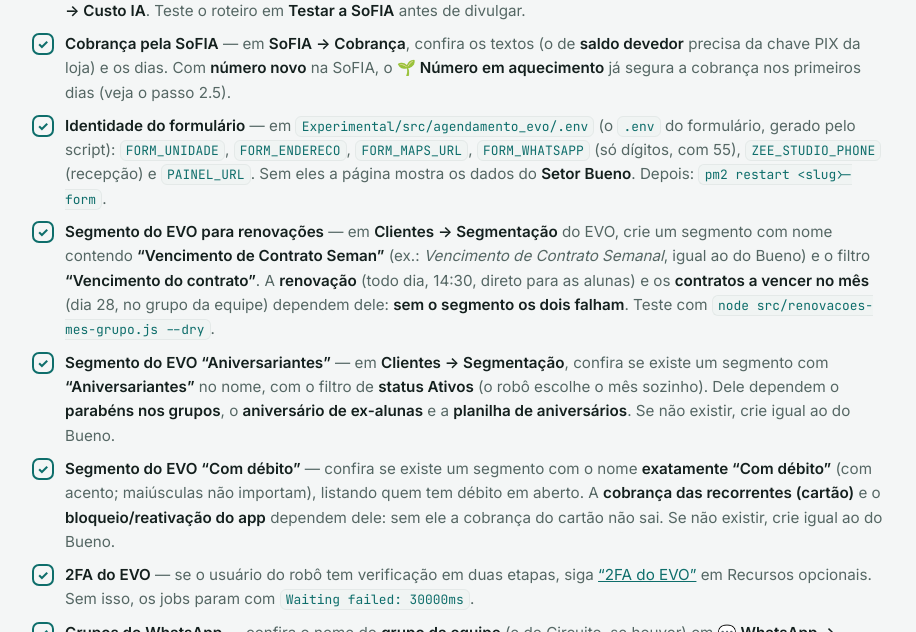
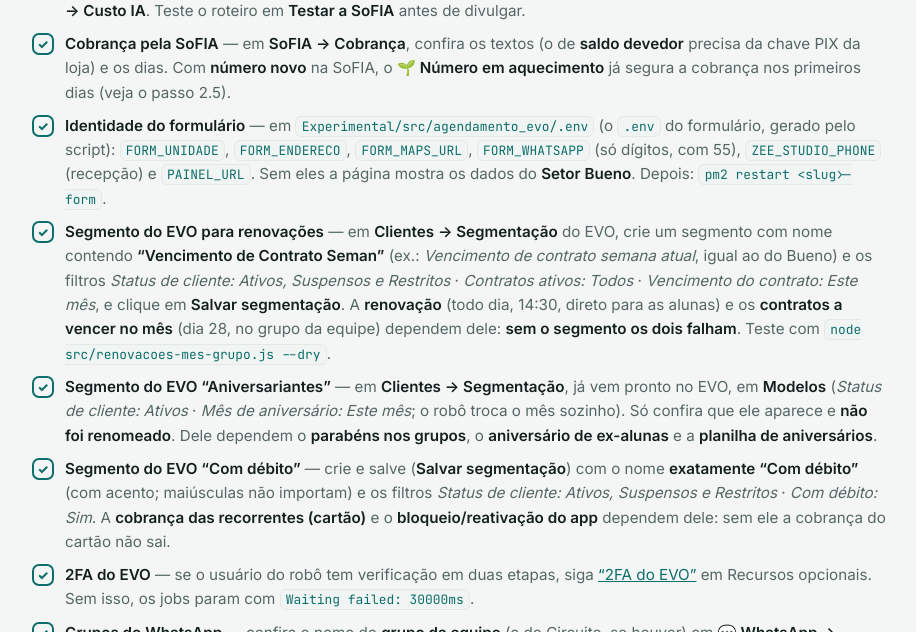
Before and after one commit to rrabadan86/SF-Chat_Experimental-Mensagens, a Flask app: page /implantacao in a window 1280 px wide. Shown: the part 5868-6500 px from the top of the page, without its empty margins (180-1096 px from the left). Run offline with Flask 3, Linux system fonts and the light colour scheme.

Commit message:
Manual: filtros exatos dos segmentos do EVO; Aniversariantes já vem nos Modelos
Co-Authored-By: Claude Opus 5.5 <noreply@anthropic.com>
Claude-Session: https://claude.ai/code/session_015TTSt7TGwbyy5y2rhojFLo

```diff
--- a/Experimental/src/agendamento_evo/formulario_web/templates/implantacao.html
+++ b/Experimental/src/agendamento_evo/formulario_web/templates/implantacao.html
@@ -355,9 +355,9 @@ slimfit-atualizar               <span class="c"># cria também o slimfit-sofia;
       <li><span class="box">✓</span><span><b>IA da SoFIA</b> — em <b>SoFIA → Configuração</b>: modelo da conversa <b>Sonnet 5</b> e modelo de extração/resumos <b>Haiku 5.5</b> (o mais barato); depois de trocar, clique em <b>🔄 Reiniciar SoFIA</b> na mesma tela. Acompanhe o gasto em <b>SoFIA → Custo IA</b>. Teste o roteiro em <b>Testar a SoFIA</b> antes de divulgar.</span></li>
       <li><span class="box">✓</span><span><b>Cobrança pela SoFIA</b> — em <b>SoFIA → Cobrança</b>, confira os textos (o de <b>saldo devedor</b> precisa da chave PIX da loja) e os dias. Com <b>número novo</b> na SoFIA, o <b>🌱 Número em aquecimento</b> já segura a cobrança nos primeiros dias (veja o passo 2.5).</span></li>
       <li><span class="box">✓</span><span><b>Identidade do formulário</b> — em <code>Experimental/src/agendamento_evo/.env</code> (o <code>.env</code> do formulário, gerado pelo script): <code>FORM_UNIDADE</code>, <code>FORM_ENDERECO</code>, <code>FORM_MAPS_URL</code>, <code>FORM_WHATSAPP</code> (só dígitos, com 55), <code>ZEE_STUDIO_PHONE</code> (recepção) e <code>PAINEL_URL</code>. Sem eles a página mostra os dados do <b>Setor Bueno</b>. Depois: <code>pm2 restart &lt;slug&gt;-form</code>.</span></li>
-      <li><span class="box">✓</span><span><b>Segmento do EVO para renovações</b> — em <b>Clientes → Segmentação</b> do EVO, crie um segmento com nome contendo <b>“Vencimento de Contrato Seman”</b> (ex.: <i>Vencimento de Contrato Semanal</i>, igual ao do Bueno) e o filtro <b>“Vencimento do contrato”</b>. A <b>renovação</b> (todo dia, 14:30, direto para as alunas) e os <b>contratos a vencer no mês</b> (dia 28, no grupo da equipe) dependem dele: <b>sem o segmento os dois falham</b>. Teste com <code>node src/renovacoes-mes-grupo.js --dry</code>.</span></li>
-      <li><span class="box">✓</span><span><b>Segmento do EVO “Aniversariantes”</b> — em <b>Clientes → Segmentação</b>, confira se existe um segmento com <b>“Aniversariantes”</b> no nome, com o filtro de <b>status Ativos</b> (o robô escolhe o mês sozinho). Dele dependem o <b>parabéns nos grupos</b>, o <b>aniversário de ex-alunas</b> e a <b>planilha de aniversários</b>. Se não existir, crie igual ao do Bueno.</span></li>
-      <li><span class="box">✓</span><span><b>Segmento do EVO “Com débito”</b> — confira se existe um segmento com o nome <b>exatamente “Com débito”</b> (com acento; maiúsculas não importam), listando quem tem débito em aberto. A <b>cobrança das recorrentes (cartão)</b> e o <b>bloqueio/reativação do app</b> dependem dele: sem ele a cobrança do cartão não sai. Se não existir, crie igual ao do Bueno.</span></li>
+      <li><span class="box">✓</span><span><b>Segmento do EVO para renovações</b> — em <b>Clientes → Segmentação</b> do EVO, crie um segmento com nome contendo <b>“Vencimento de Contrato Seman”</b> (ex.: <i>Vencimento de contrato semana atual</i>, igual ao do Bueno) e os filtros <i>Status de cliente: Ativos, Suspensos e Restritos</i> · <i>Contratos ativos: Todos</i> · <i>Vencimento do contrato: Este mês</i>, e clique em <b>Salvar segmentação</b>. A <b>renovação</b> (todo dia, 14:30, direto para as alunas) e os <b>contratos a vencer no mês</b> (dia 28, no grupo da equipe) dependem dele: <b>sem o segmento os dois falham</b>. Teste com <code>node src/renovacoes-mes-grupo.js --dry</code>.</span></li>
+      <li><span class="box">✓</span><span><b>Segmento do EVO “Aniversariantes”</b> — em <b>Clientes → Segmentação</b>, já vem pronto no EVO, em <b>Modelos</b> (<i>Status de cliente: Ativos</i> · <i>Mês de aniversário: Este mês</i>; o robô troca o mês sozinho). Só confira que ele aparece e <b>não foi renomeado</b>. Dele dependem o <b>parabéns nos grupos</b>, o <b>aniversário de ex-alunas</b> e a <b>planilha de aniversários</b>.</span></li>
+      <li><span class="box">✓</span><span><b>Segmento do EVO “Com débito”</b> — crie e salve (<b>Salvar segmentação</b>) com o nome <b>exatamente “Com débito”</b> (com acento; maiúsculas não importam) e os filtros <i>Status de cliente: Ativos, Suspensos e Restritos</i> · <i>Com débito: Sim</i>. A <b>cobrança das recorrentes (cartão)</b> e o <b>bloqueio/reativação do app</b> dependem dele: sem ele a cobrança do cartão não sai.</span></li>
       <li><span class="box">✓</span><span><b>2FA do EVO</b> — se o usuário do robô tem verificação em duas etapas, siga <a href="#opcionais">“2FA do EVO”</a> em Recursos opcionais. Sem isso, os jobs param com <code>Waiting failed: 30000ms</code>.</span></li>
       <li><span class="box">✓</span><span><b>Grupos do WhatsApp</b> — confira o nome do <b>grupo da equipe</b> (e do Circuito, se houver) em <b>💬 WhatsApp → Configuração → 👥 Grupos</b>, e que a linha do robô está nesses grupos.</span></li>
       <li><span class="box">✓</span><span><b>Usuários</b> — em <b>👤 Perfis</b>, crie um usuário para cada pessoa da recepção e marque só as telas que ela usa (inclusive <b>🤝 Slim Club</b>, se for usar).</span></li>
@@ -812,7 +812,7 @@ chmod +x ~/duckdns/duck.sh &amp;&amp; ~/duckdns/duck.sh &amp;&amp; cat ~/duckdns
       <summary>Ver todas as novidades</summary>
       <div class="in">
 <ul style="margin:6px 0 0;padding-left:18px">
-          <li>📋 <b>Manual: os três segmentos do EVO que a loja precisa</b> (nada a reiniciar): em <a href="#pos">Configurar antes de divulgar</a> entraram <b>“Aniversariantes”</b> e <b>“Com débito”</b>, ao lado do <b>“Vencimento de Contrato Semanal”</b> que já estava — com o nome que o robô procura e o que para sem cada um.</li>
+          <li>📋 <b>Manual: os três segmentos do EVO que a loja precisa</b> (nada a reiniciar): em <a href="#pos">Configurar antes de divulgar</a> entraram <b>“Com débito”</b> (criar) e <b>“Aniversariantes”</b> (já vem nos Modelos do EVO), ao lado do <b>“Vencimento de contrato semana atual”</b> que já estava — com os filtros exatos, o nome que o robô procura e o que para sem cada um.</li>
           <li>💛 <b>SoFIA: “aula para relembrar” para quem já fez a experimental</b> (<code>slimfit-atualizar</code>; reinicia painel, robô, SoFIA e formulário — rode fora do horário de envios): para quem tem a etiqueta de quem já fez aula experimental, a SoFIA <b>não pergunta mais como foi a aula</b> (podia ter sido há meses). Ela trata como reencontro, numa mensagem só, e convida para uma <b>aula para relembrar</b> — gratuita, com o mesmo agendamento da experimental. Se a pessoa já disse “quero marcar”, ela vai direto ao dia e horário.</li>
           <li>📋 <b>Aquecimento mostra quem ficou sem follow-up</b> (<code>slimfit-atualizar</code>; reinicia painel, robô, SoFIA e formulário — rode fora do horário de envios): com o <b>🌱 Número em aquecimento</b> ligado, a SoFIA não manda o follow-up de quem parou de responder. Agora o quadro do aquecimento (<b>SoFIA → Configuração</b>) lista essas leads — nome, telefone e quando — e tocar no nome abre a conversa, para a recepção retomar à mão se quiser. A lista continua lá depois que o aquecimento termina e zera quando um novo é ligado.</li>
           <li>🔍 <b>Revisão do código de conexão da SoFIA e do robô</b> (<code>slimfit-atualizar</code>; reinicia painel, robô, SoFIA e formulário — rode fora do horário de envios; quem está conectado continua conectado): (1) depois do QR lido, se o WhatsApp já autenticou mas ainda está <b>sincronizando com o celular</b>, o sistema espera até 5 minutos antes de desistir (fechar o navegador no meio dessa sincronização era o que desfazia o vínculo); (2) com o <b>🌱 aquecimento</b> ligado, o aviso de <b>“acesso ao app reativado”</b> (para quem pagou) não se perde mais: fica guardado e sai quando o aquecimento acabar, e o grupo da equipe recebe o lembrete de avisar a aluna; (3) ligar ou desligar o aquecimento mostra a <b>confirmação</b> no topo da tela — e avisa se não conseguiu gravar; (4) <b>Gerar código</b>: um pedido a cada 3 minutos (pedir várias vezes seguidas reinicia a SoFIA a cada clique e faz o WhatsApp bloquear a conexão), o código é procurado por mais tempo em servidor lento e a tela diz “até 1 minuto”.</li>
```
